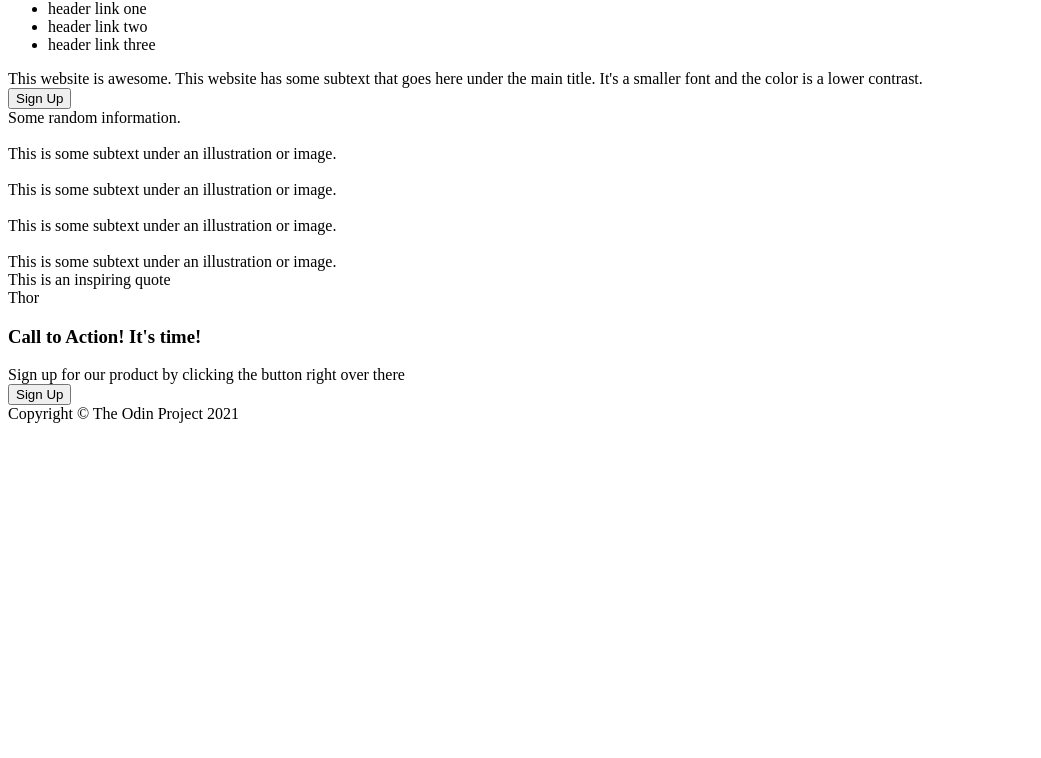
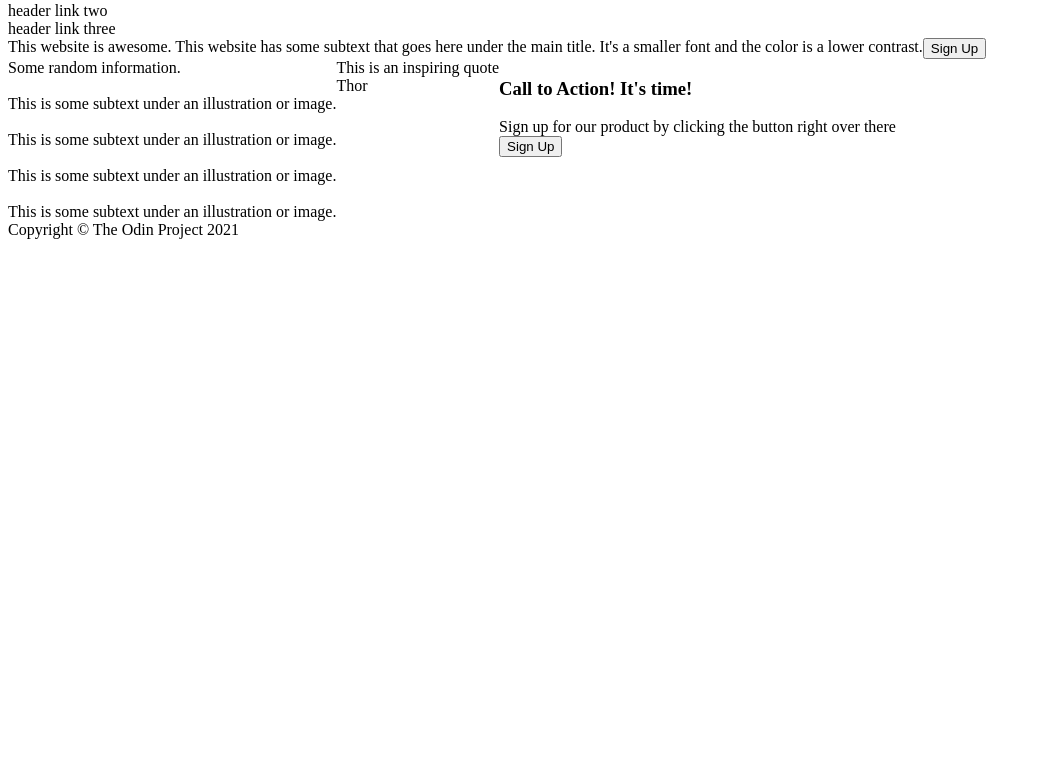
Before and after one commit to somemus/landing-page, a plain HTML site: page index.html in a window 1280 px wide. Shown: the part 42-800 px from the top of the page, without its empty margins (0-1041 px from the left). Drawn offline with Linux system fonts and the light colour scheme.

Commit message:
Edit header
From 1 box to 2 box for the header

```diff
--- a/index.html
+++ b/index.html
@@ -9,12 +9,12 @@
 <body>
     <header>
         <div class="logo">header logo</div>
-            <ul class="right-links">
-                <li>header link one</li>
-                <li>header link two</li>
-                <li>header link three</li>
-            </ul>
-        </div>
+        <ul class="right-links">
+                <li><a href="">header link one</a></li>
+                <li><a href="">header link two</a></li>
+                <li><a href="">header link three</a></li>
+        </ul>
+
     </header>
 
     <div class="place">
--- a/style.css
+++ b/style.css
@@ -0,0 +1,46 @@
+body {
+    display: flex;
+    flex-direction: column;
+
+}
+
+.header,
+.place,
+.content,
+.footer {
+    display: flex;
+}
+
+
+.content{
+    flex: 1;
+}
+
+ul {
+    list-style: none;
+    margin: 0px;
+    padding: 0px;
+
+}
+
+a {
+    color: black;
+    text-decoration: none
+}
+.header {
+    justify-content: space-between;
+    padding: 10px;
+
+}
+
+.place {
+
+}
+
+.content {
+
+}
+
+.footer {
+
+}
```
